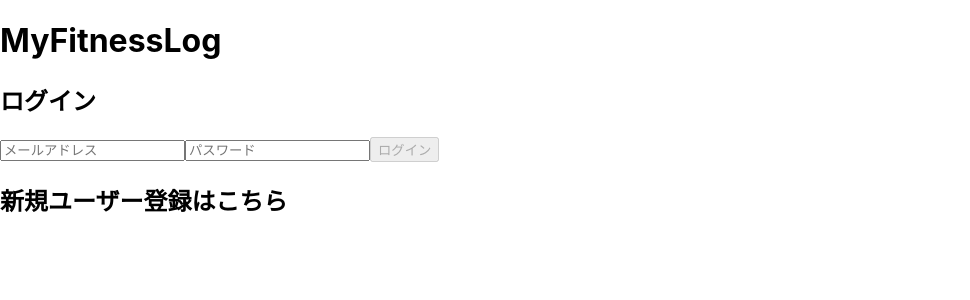
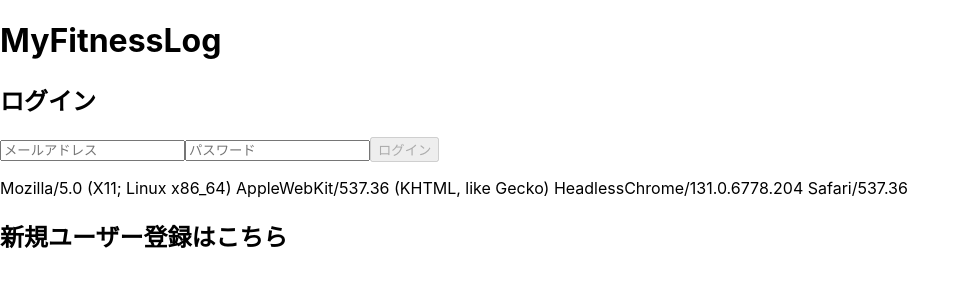
Before and after one commit to tetsu333/my-fitness-log, a React (Create React App) app in the folder frontend/app/: page / in a window 1280 px wide. Shown: the top 300 px of the page, without its empty margins (0-970 px from the left). Built offline with nearby package versions, Linux system fonts and the light colour scheme.

Commit message:
ブラウザ情報表示仕込み

```diff
--- a/frontend/app/src/components/pages/Login.tsx
+++ b/frontend/app/src/components/pages/Login.tsx
@@ -44,6 +44,7 @@ export const Login: FC = memo(() => {
       >
         ログイン
       </button>
+      <p>{window.navigator.userAgent}</p>
       <h2 onClick={onClickUserRegister}>新規ユーザー登録はこちら</h2>
     </>
   );
```
